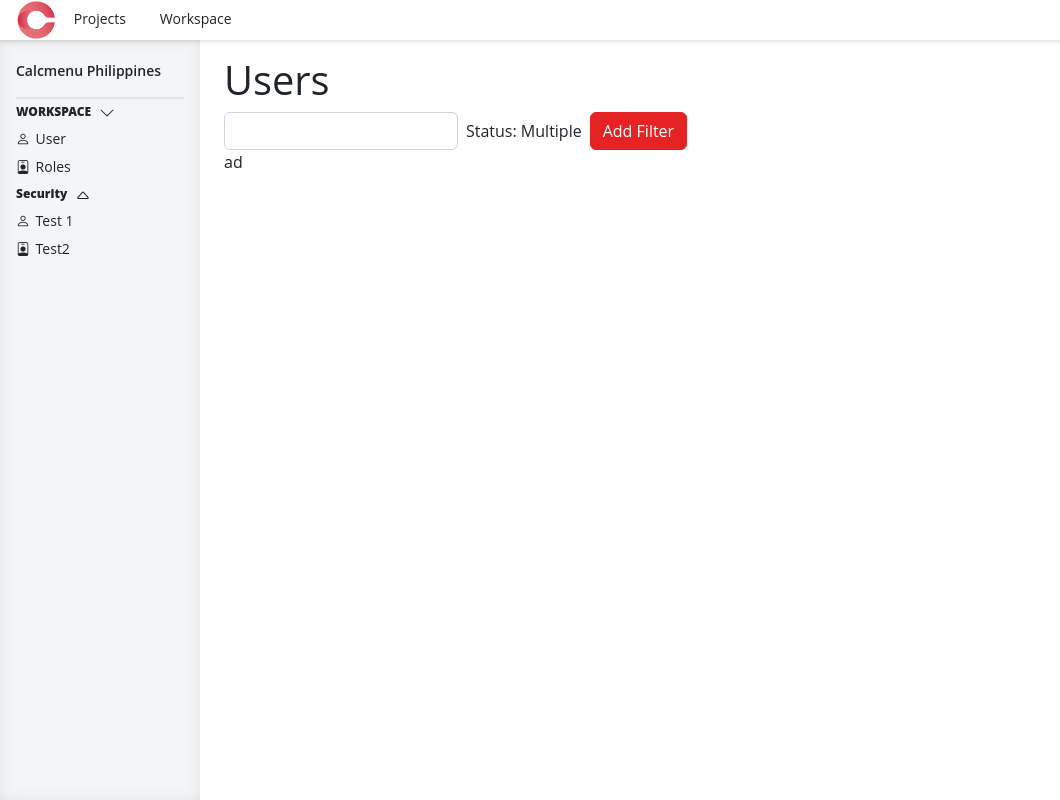
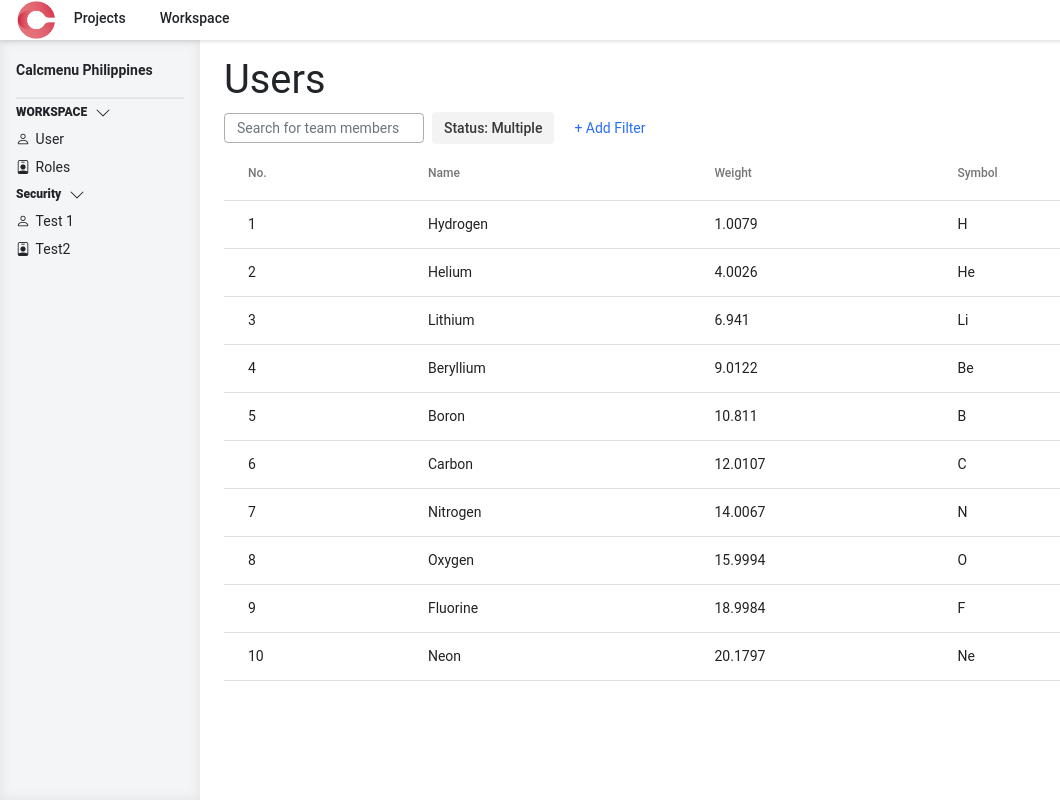
Before and after one commit to Ddollz/egs_QATest-App, an Angular app: page /workspace/user in a window 1280 px wide. Shown: the whole page, without its empty margins (0-1060 px from the left). Built offline with nearby package versions, Linux system fonts and the light colour scheme; no server answers.

Commit message:
Layout Initial

```diff
--- a/angular.json
+++ b/angular.json
@@ -23,6 +23,7 @@
               "src/assets"
             ],
             "styles": [
+              "src/custom-theme.scss",
               "./node_modules/bootstrap/dist/css/bootstrap.min.css",
               "src/styles.css"
             ],
--- a/package.json
+++ b/package.json
@@ -11,10 +11,12 @@
   "private": true,
   "dependencies": {
     "@angular/animations": "^14.1.0",
+    "@angular/cdk": "^14.1.1",
     "@angular/common": "^14.1.0",
     "@angular/compiler": "^14.1.0",
     "@angular/core": "^14.1.0",
     "@angular/forms": "^14.1.0",
+    "@angular/material": "^14.1.1",
     "@angular/platform-browser": "^14.1.0",
     "@angular/platform-browser-dynamic": "^14.1.0",
     "@angular/router": "^14.1.0",
--- a/src/app/app.module.ts
+++ b/src/app/app.module.ts
@@ -2,6 +2,7 @@ import { NgModule } from '@angular/core';
 import { BrowserModule } from '@angular/platform-browser';
 import { FormsModule, ReactiveFormsModule } from '@angular/forms';
 import { HttpClientModule } from '@angular/common/http'
+import { MatTableModule } from '@angular/material/table';
 
 
 import { AppRoutingModule } from './app-routing.module';
@@ -15,6 +16,7 @@ import { SideBarComponent } from './side-bar/side-bar.component';
 import { EgsWorkspaceComponent } from './egs-workspace/egs-workspace.component';
 import { UserComponent } from './egs-workspace/user/user.component';
 import { RolesComponent } from './egs-workspace/roles/roles.component';
+import { BrowserAnimationsModule } from '@angular/platform-browser/animations';
 
 //Link Routes
 const appRoute: Routes = [
@@ -45,7 +47,9 @@ const appRoute: Routes = [
     FormsModule,
     ReactiveFormsModule,
     HttpClientModule,
-    RouterModule.forRoot(appRoute)
+    MatTableModule,
+    RouterModule.forRoot(appRoute),
+    BrowserAnimationsModule
   ],
   providers: [],
   bootstrap: [AppComponent]
--- a/src/app/egs-workspace/user/user.component.css
+++ b/src/app/egs-workspace/user/user.component.css
@@ -24,10 +24,43 @@
   align-items: center;
 }
 
-.filter-item{
+.filters-block>* {
+  font-size: .875rem;
+}
+
+.search_input {
+  width: 200px;
+  height: 30px;
+}
+
+.filter-item {
+  position: relative;
   white-space: nowrap;
+  text-decoration: none;
+  color: #393939;
+  font-weight: 500;
+  background: transparent;
+  border: none;
+  white-space: nowrap;
+  background: #f3f3f3;
+  padding: .4375rem .75rem;
+  border-radius: .25rem;
+  cursor: pointer;
+  line-height: 1.125rem;
 }
-.add-filter-button{
+
+.add-filter-button {
   white-space: nowrap;
+  font-size: .875rem;
+  background-color: transparent !important;
+  border: none !important;
+  color: var(--bs-blue-prime);
+}
 
+.add-filter-button:focus {
+  box-shadow: none;
 }
+
+.add-filter-button:hover {
+  color: var(--bs-blue-second);
+}
--- a/src/app/egs-workspace/user/user.component.html
+++ b/src/app/egs-workspace/user/user.component.html
@@ -6,21 +6,52 @@
         <div class="row filter-row">
           <div class="col d-flex text-start">
             <div class="filters-block">
-              <input type="text" class="form-control me-2" id="exampleInputEmail1" aria-describedby="emailHelp">
+              <input type="text" class="form-control search_input me-2" placeholder="Search for team members">
               <div class="filter-outer me-2">
                 <div class="filter-item">
                   <span>Status: Multiple</span>
                 </div>
               </div>
               <div class="add-filter-outer">
-                <button type="button" class="btn btn-primary add-filter-button">Add Filter</button>
+                <button type="button" class="btn btn-primary add-filter-button">+ Add Filter</button>
               </div>
             </div>
           </div>
         </div>
-        <div class="row m-0"><table>
-          ad
-        </table></div>
+        <div class="row m-0">
+          <table mat-table [dataSource]="dataSource" class="mat-elevation-z0">
+
+            <!--- Note that these columns can be defined in any order.
+                  The actual rendered columns are set as a property on the row definition" -->
+
+            <!-- Position Column -->
+            <ng-container matColumnDef="position">
+              <th mat-header-cell *matHeaderCellDef> No. </th>
+              <td mat-cell *matCellDef="let element"> {{element.position}} </td>
+            </ng-container>
+
+            <!-- Name Column -->
+            <ng-container matColumnDef="name">
+              <th mat-header-cell *matHeaderCellDef> Name </th>
+              <td mat-cell *matCellDef="let element"> {{element.name}} </td>
+            </ng-container>
+
+            <!-- Weight Column -->
+            <ng-container matColumnDef="weight">
+              <th mat-header-cell *matHeaderCellDef> Weight </th>
+              <td mat-cell *matCellDef="let element"> {{element.weight}} </td>
+            </ng-container>
+
+            <!-- Symbol Column -->
+            <ng-container matColumnDef="symbol">
+              <th mat-header-cell *matHeaderCellDef> Symbol </th>
+              <td mat-cell *matCellDef="let element"> {{element.symbol}} </td>
+            </ng-container>
+
+            <tr mat-header-row *matHeaderRowDef="displayedColumns"></tr>
+            <tr mat-row *matRowDef="let row; columns: displayedColumns;"></tr>
+          </table>
+        </div>
       </div>
     </div>
   </div>
--- a/src/app/egs-workspace/user/user.component.ts
+++ b/src/app/egs-workspace/user/user.component.ts
@@ -1,4 +1,24 @@
 import { Component, OnInit } from '@angular/core';
+
+export interface PeriodicElement {
+  name: string;
+  position: number;
+  weight: number;
+  symbol: string;
+}
+
+const ELEMENT_DATA: PeriodicElement[] = [
+  {position: 1, name: 'Hydrogen', weight: 1.0079, symbol: 'H'},
+  {position: 2, name: 'Helium', weight: 4.0026, symbol: 'He'},
+  {position: 3, name: 'Lithium', weight: 6.941, symbol: 'Li'},
+  {position: 4, name: 'Beryllium', weight: 9.0122, symbol: 'Be'},
+  {position: 5, name: 'Boron', weight: 10.811, symbol: 'B'},
+  {position: 6, name: 'Carbon', weight: 12.0107, symbol: 'C'},
+  {position: 7, name: 'Nitrogen', weight: 14.0067, symbol: 'N'},
+  {position: 8, name: 'Oxygen', weight: 15.9994, symbol: 'O'},
+  {position: 9, name: 'Fluorine', weight: 18.9984, symbol: 'F'},
+  {position: 10, name: 'Neon', weight: 20.1797, symbol: 'Ne'},
+];
 
 @Component({
   selector: 'app-user',
@@ -6,6 +26,8 @@ import { Component, OnInit } from '@angular/core';
   styleUrls: ['./user.component.css']
 })
 export class UserComponent implements OnInit {
+  displayedColumns: string[] = ['position', 'name', 'weight', 'symbol'];
+  dataSource = ELEMENT_DATA;
 
   constructor() { }
 
--- a/src/app/side-bar/side-bar.component.html
+++ b/src/app/side-bar/side-bar.component.html
@@ -3,7 +3,7 @@
 </div>
 
 <div class="sidebar__workspace">
-  <div class="dropdown__title collapsed" data-bs-toggle="collapse" data-bs-target="#orders-collapse" aria-expanded="true" [ngClass] = "ddWorkspace? '':'open'" (click) = "toggleCollapse('workspace')">
+  <div class="dropdown__title collapsed" data-bs-toggle="collapse" data-bs-target="#workspace-collapse" aria-expanded="true" [ngClass] = "ddWorkspace? '':'open'" (click) = "toggleCollapse('workspace')">
     <p>WORKSPACE</p>
     <svg xmlns="http://www.w3.org/2000/svg" width="16" height="16" fill="currentColor" class="bi bi-chevron-down open" viewBox="0 0 16 16">
       <path fill-rule="evenodd" d="M1.646 4.646a.5.5 0 0 1 .708 0L8 10.293l5.646-5.647a.5.5 0 0 1 .708.708l-6 6a.5.5 0 0 1-.708 0l-6-6a.5.5 0 0 1 0-.708z"/>
@@ -17,8 +17,8 @@
 <div class="sidebar__workspace">
   <div class="dropdown__title collapsed" data-bs-toggle="collapse" data-bs-target="#security-collapse" aria-expanded="true" [ngClass] = "ddSecurity? '':'open'" (click) = "toggleCollapse('security')">
     <p>Security</p>
-    <svg xmlns="http://www.w3.org/2000/svg" width="16" height="16" fill="currentColor" class="bi bi-caret-up open" viewBox="0 0 16 16">
-      <path d="M3.204 11h9.592L8 5.519 3.204 11zm-.753-.659 4.796-5.48a1 1 0 0 1 1.506 0l4.796 5.48c.566.647.106 1.659-.753 1.659H3.204a1 1 0 0 1-.753-1.659z" />
+    <svg xmlns="http://www.w3.org/2000/svg" width="16" height="16" fill="currentColor" class="bi bi-chevron-down open" viewBox="0 0 16 16">
+      <path fill-rule="evenodd" d="M1.646 4.646a.5.5 0 0 1 .708 0L8 10.293l5.646-5.647a.5.5 0 0 1 .708.708l-6 6a.5.5 0 0 1-.708 0l-6-6a.5.5 0 0 1 0-.708z"/>
     </svg>
   </div>
   <div class="collapse show" id="security-collapse">
--- a/src/app/side-bar/side-bar.component.ts
+++ b/src/app/side-bar/side-bar.component.ts
@@ -17,6 +17,7 @@ export class SideBarComponent implements OnInit {
   toggleCollapse(Dropdown__Name: string) {
     if (Dropdown__Name == "workspace") {
       this.ddWorkspace = !this.ddWorkspace;
+      console.log(this.ddWorkspace);
     } else if (Dropdown__Name == "security") {
       this.ddSecurity = !this.ddSecurity;
     }
--- /dev/null
+++ b/src/custom-theme.scss
@@ -0,0 +1,36 @@
+
+// Custom Theming for Angular Material
+// For more information: https://material.angular.io/guide/theming
+@use '@angular/material' as mat;
+// Plus imports for other components in your app.
+
+// Include the common styles for Angular Material. We include this here so that you only
+// have to load a single css file for Angular Material in your app.
+// Be sure that you only ever include this mixin once!
+
+@include mat.core();
+
+
+// Define the palettes for your theme using the Material Design palettes available in palette.scss
+// (imported above). For each palette, you can optionally specify a default, lighter, and darker
+// hue. Available color palettes: https://material.io/design/color/
+$egs_QATest-App-primary: mat.define-palette(mat.$indigo-palette);
+$egs_QATest-App-accent: mat.define-palette(mat.$pink-palette, A200, A100, A400);
+
+// The warn palette is optional (defaults to red).
+$egs_QATest-App-warn: mat.define-palette(mat.$red-palette);
+
+// Create the theme object. A theme consists of configurations for individual
+// theming systems such as "color" or "typography".
+$egs_QATest-App-theme: mat.define-light-theme((
+  color: (
+    primary: $egs_QATest-App-primary,
+    accent: $egs_QATest-App-accent,
+    warn: $egs_QATest-App-warn,
+  )
+));
+
+// Include theme styles for core and each component used in your app.
+// Alternatively, you can import and @include the theme mixins for each component
+// that you are using.
+@include mat.all-component-themes($egs_QATest-App-theme);
--- a/src/index.html
+++ b/src/index.html
@@ -6,6 +6,8 @@
   <base href="/">
   <meta name="viewport" content="width=device-width, initial-scale=1">
   <link rel="icon" type="image/x-icon" href="favicon.ico">
+  <link rel="preconnect" href="https://fonts.gstatic.com">
+  <link href="https://fonts.googleapis.com/icon?family=Material+Icons" rel="stylesheet">
 </head>
 <body>
   <app-root></app-root>
--- a/src/styles.css
+++ b/src/styles.css
@@ -1,6 +1,10 @@
 @import "~bootstrap-icons/font/bootstrap-icons.css";
 
 :root {
+
+  --bs-blue-prime:#286efa;
+  --bs-blue-second:#609de6;
+
   --bs-red-100: #e52325;
   --bs-red-75: rgba(229, 36, 39, 0.25);
   --bs-red-50: rgba(229, 35, 38, 0.25);
@@ -53,7 +57,7 @@ body {
   text-rendering: optimizeSpeed;
   line-height: 1.5;
   background-color: var(--background);
-  font-family: 'Open Sans', sans-serif;
+  font-family: "Segoe UI", Arial, sans-serif
 }
 
 body.dark-theme {
@@ -156,7 +160,10 @@ select {
 .invalid-f p {
   color: var(--bs-red-100);
 }
-
+.form-control{
+  border: 1px solid #b1adad;
+  border-radius: .25rem;
+}
 .form-control:focus
 {
   box-shadow: 0 0 0 0.25rem var(--bs-red-5);
@@ -181,3 +188,7 @@ select {
 .open>.dropdown-toggle.btn-primary {
   box-shadow: inset 0 3px 5px rgba(0, 0, 0, 0.125);
 }
+
+
+html, body { height: 100%; }
+body { margin: 0; font-family: Roboto, "Helvetica Neue", sans-serif; }
```
Also changed, not shown: 1 other file (tests, documents, lock files or other folders).
